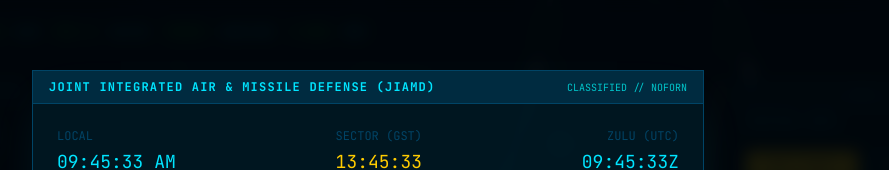
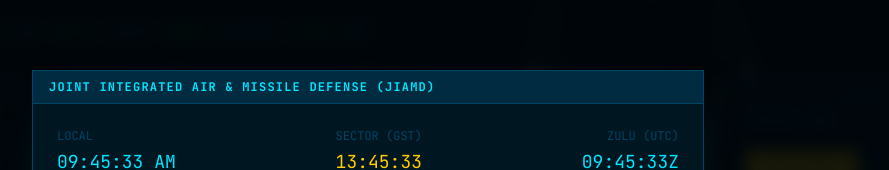
Before and after one commit to watkajtys/fleetcom, a React (Vite) app: page / in a window 1280 px wide. Shown: the top 170 px of the page, without its empty margins (272-1161 px from the left). Built offline with nearby package versions, Linux system fonts and the light colour scheme.

Commit message:
style(ui): remove classified text from splash screen

```diff
--- a/src/BriefingModal.tsx
+++ b/src/BriefingModal.tsx
@@ -29,7 +29,6 @@
         {/* Header */}
         <div className="bg-[#002B40] px-4 py-2 border-b border-[#004466] flex justify-between items-center shrink-0">
           <span className="font-bold tracking-widest text-xs">JOINT INTEGRATED AIR & MISSILE DEFENSE (JIAMD)</span>
-          <span className="text-[#00FFFF] text-[10px] animate-pulse">CLASSIFIED // NOFORN</span>
         </div>
 
         {/* Content */}
```
